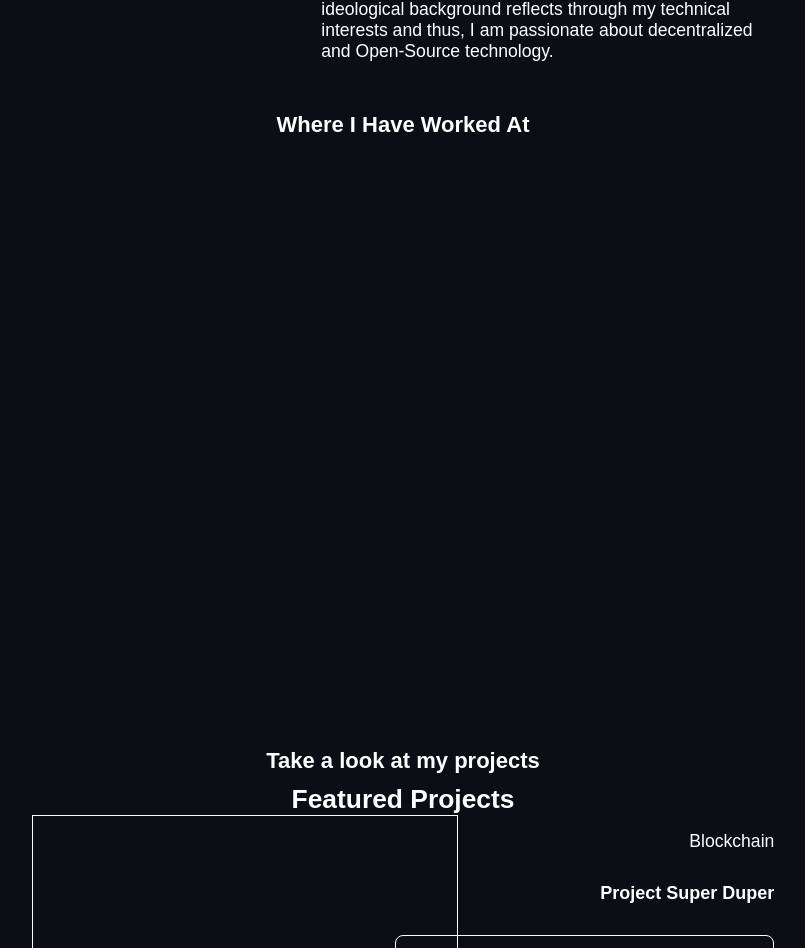
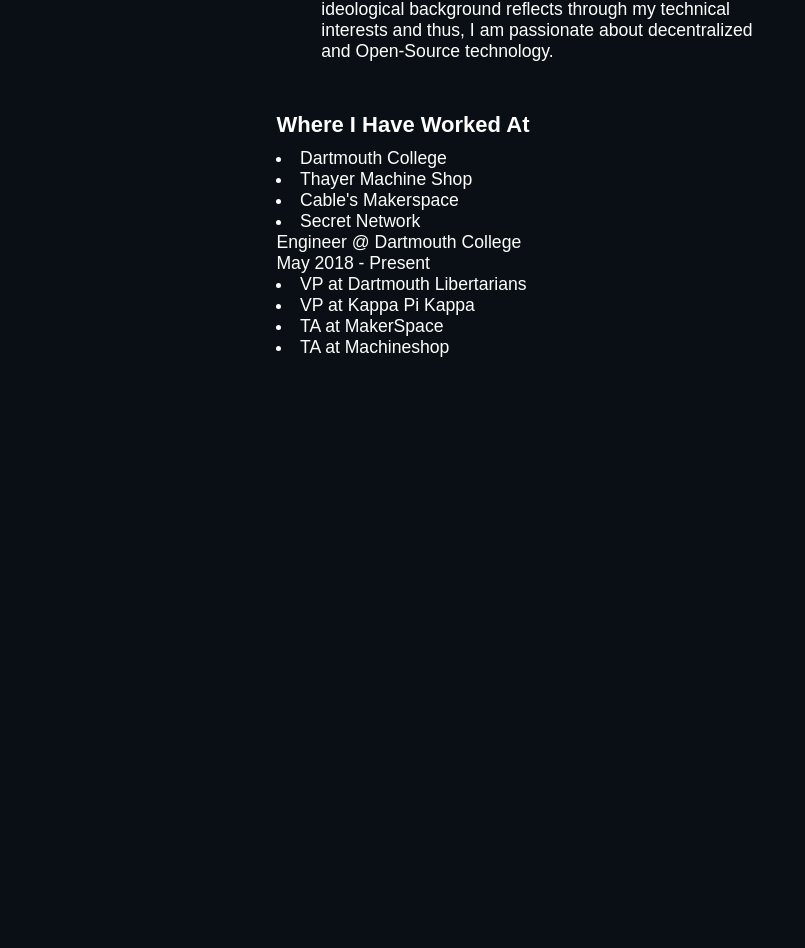
Before and after one commit to thanvinhbaohoang/react-harold-portfolio, a React (Create React App) app: page / in a window 1280 px wide. Shown: the part 1590-2538 px from the top of the page, without its empty margins (237-1042 px from the left). Built offline with nearby package versions, Linux system fonts and the light colour scheme.

Commit message:
layout for experience section

```diff
--- a/src/App.js
+++ b/src/App.js
@@ -134,11 +134,27 @@
         {/*========= EXPERIENCE SECTION ==========*/}
         <section class='experience-section'>
                     <h1 class='section-title'> Where I Have Worked At</h1>
-                    <div class='previous-jobs'>
+                    <div class='work-history'>
+                        <div class='work-names'>
+                            <li> Dartmouth College</li>
+                            <li> Thayer Machine Shop</li>
+                            <li> Cable's Makerspace</li>
+                            <li> Secret Network</li>
 
+                        </div>
+                        <div class='work-infos'>
+                            <div class='job-title'> Engineer @ Dartmouth College</div>
+                            <div class='job-period'> May 2018 - Present</div>
+                            <div class='job-description'>
+                                <li>VP at Dartmouth Libertarians</li>
+                                <li>VP at Kappa Pi Kappa</li>
+                                <li>TA at MakerSpace</li>
+                                <li>TA at Machineshop</li>
+                            </div>
+                        </div>
                     </div>
 
-                    <div class='skills-section'>
+                    <div class='skills-tiles'>
 
                     </div>
                 </section>
```
